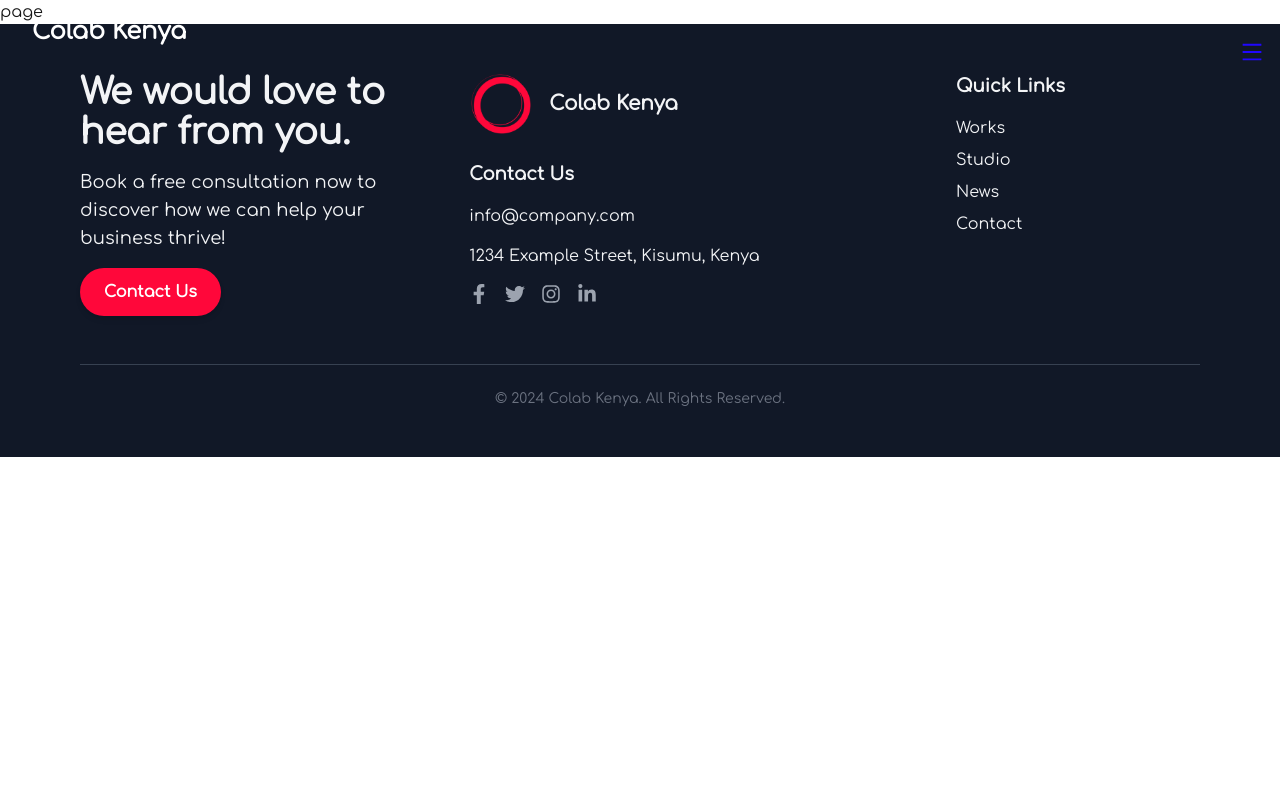
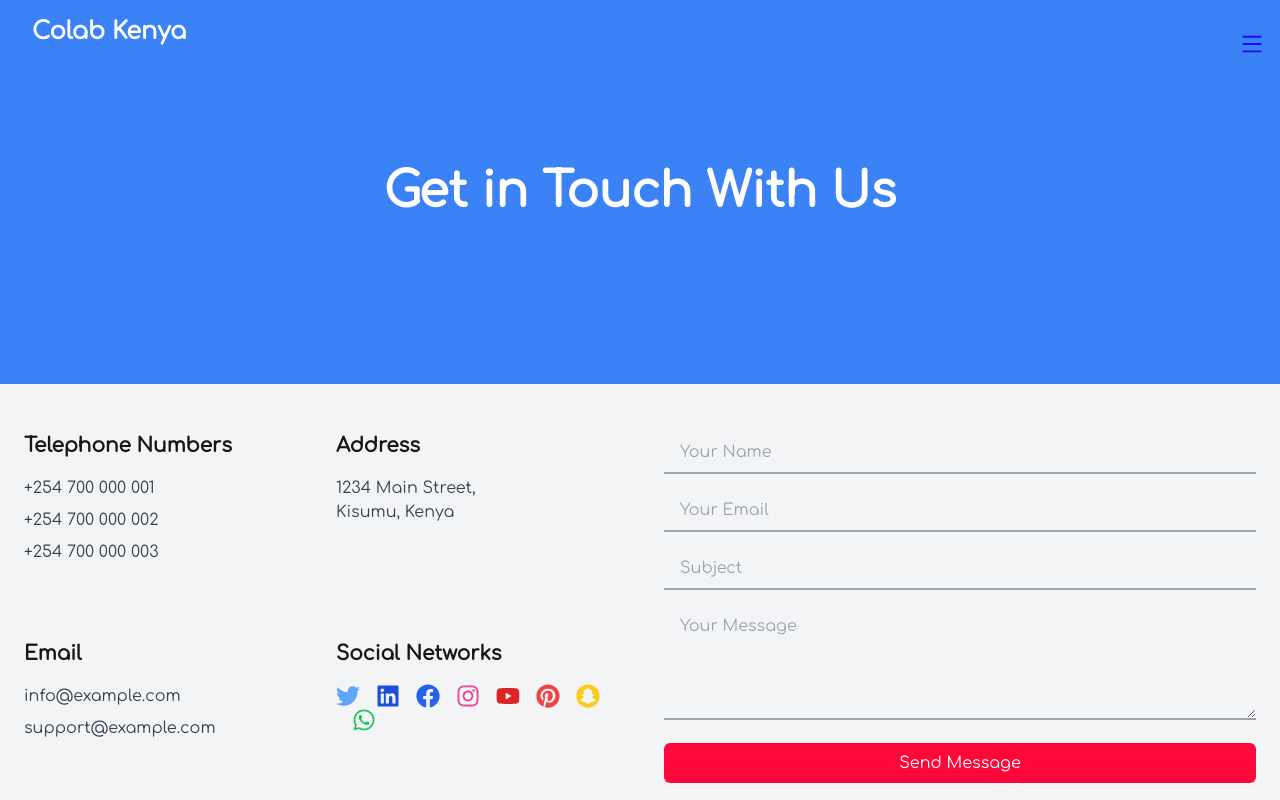
Before and after one commit to Daniel-627/colab, a Next.js app: page /contact in a window 1280 px wide. Shown: the top 800 px of the page. Built offline with nearby package versions, Linux system fonts and the light colour scheme.

Commit message:
Creating contact page

```diff
--- a/app/contact/page.tsx
+++ b/app/contact/page.tsx
@@ -1,9 +1,82 @@
-import React from 'react'
+import React from 'react';
+import { FaTwitter, FaLinkedin, FaWhatsapp, FaFacebook, FaInstagram, FaYoutube, FaPinterest, FaSnapchat } from 'react-icons/fa';
+import EmailForm from '@/components/EmailForm';
 
-type Props = {}
+const ContactPage = () => {
+  return (
+    <div className="bg-gray-100 min-h-screen">
+      {/* Banner */}
+      <div className="h-96 bg-blue-500 text-white flex items-center justify-center">
+        <h1 className="text-5xl font-bold">Get in Touch With Us</h1>
+      </div>
 
-export default function page({}: Props) {
-  return (
-    <div>page</div>
-  )
-}
+      <div className="container mx-auto px-6 py-12 grid grid-cols-1 lg:grid-cols-2 gap-12">
+        {/* Contact Groups */}
+        <div className="grid grid-cols-1 sm:grid-cols-2 gap-8">
+          {/* Telephone Numbers */}
+          <div>
+            <h2 className="text-xl font-bold mb-4">Telephone Numbers</h2>
+            <ul className="space-y-2 text-gray-700">
+              <li>+254 700 000 001</li>
+              <li>+254 700 000 002</li>
+              <li>+254 700 000 003</li>
+            </ul>
+          </div>
+
+          {/* Address */}
+          <div>
+            <h2 className="text-xl font-bold mb-4">Address</h2>
+            <p className="text-gray-700">1234 Main Street,<br />Kisumu, Kenya</p>
+          </div>
+
+          {/* Email */}
+          <div>
+            <h2 className="text-xl font-bold mb-4">Email</h2>
+            <ul className="space-y-2 text-gray-700">
+              <li>info@example.com</li>
+              <li>support@example.com</li>
+            </ul>
+          </div>
+
+          {/* Social Networks */}
+          <div>
+            <h2 className="text-xl font-bold mb-4">Social Networks</h2>
+            <div className="flex flex-wrap space-x-4">
+              <a href="https://twitter.com" target="_blank" rel="noopener noreferrer" className="text-2xl text-blue-400">
+                <FaTwitter />
+              </a>
+              <a href="https://linkedin.com" target="_blank" rel="noopener noreferrer" className="text-2xl text-blue-700">
+                <FaLinkedin />
+              </a>
+              <a href="https://facebook.com" target="_blank" rel="noopener noreferrer" className="text-2xl text-blue-600">
+                <FaFacebook />
+              </a>
+              <a href="https://instagram.com" target="_blank" rel="noopener noreferrer" className="text-2xl text-pink-500">
+                <FaInstagram />
+              </a>
+              <a href="https://youtube.com" target="_blank" rel="noopener noreferrer" className="text-2xl text-red-600">
+                <FaYoutube />
+              </a>
+              <a href="https://pinterest.com" target="_blank" rel="noopener noreferrer" className="text-2xl text-red-500">
+                <FaPinterest />
+              </a>
+              <a href="https://snapchat.com" target="_blank" rel="noopener noreferrer" className="text-2xl text-yellow-400">
+                <FaSnapchat />
+              </a>
+              <a href="https://wa.me" target="_blank" rel="noopener noreferrer" className="text-2xl text-green-500">
+                <FaWhatsapp />
+              </a>
+            </div>
+          </div>
+        </div>
+
+        {/* Contact Form */}
+        <div>
+          <EmailForm />
+        </div>
+      </div>
+    </div>
+  );
+};
+
+export default ContactPage;
--- a/components/NavToggle.tsx
+++ b/components/NavToggle.tsx
@@ -17,7 +17,7 @@ const NavToggle = () => {
     <div className="relative ">
       {/* Toggle Button */}
       <button
-        className="text-2xl p-2 focus:outline-none absolute"
+        className="text-2xl px-2 focus:outline-none absolute"
         onClick={toggleMenu}
         aria-label="Toggle Menu"
       >
```
